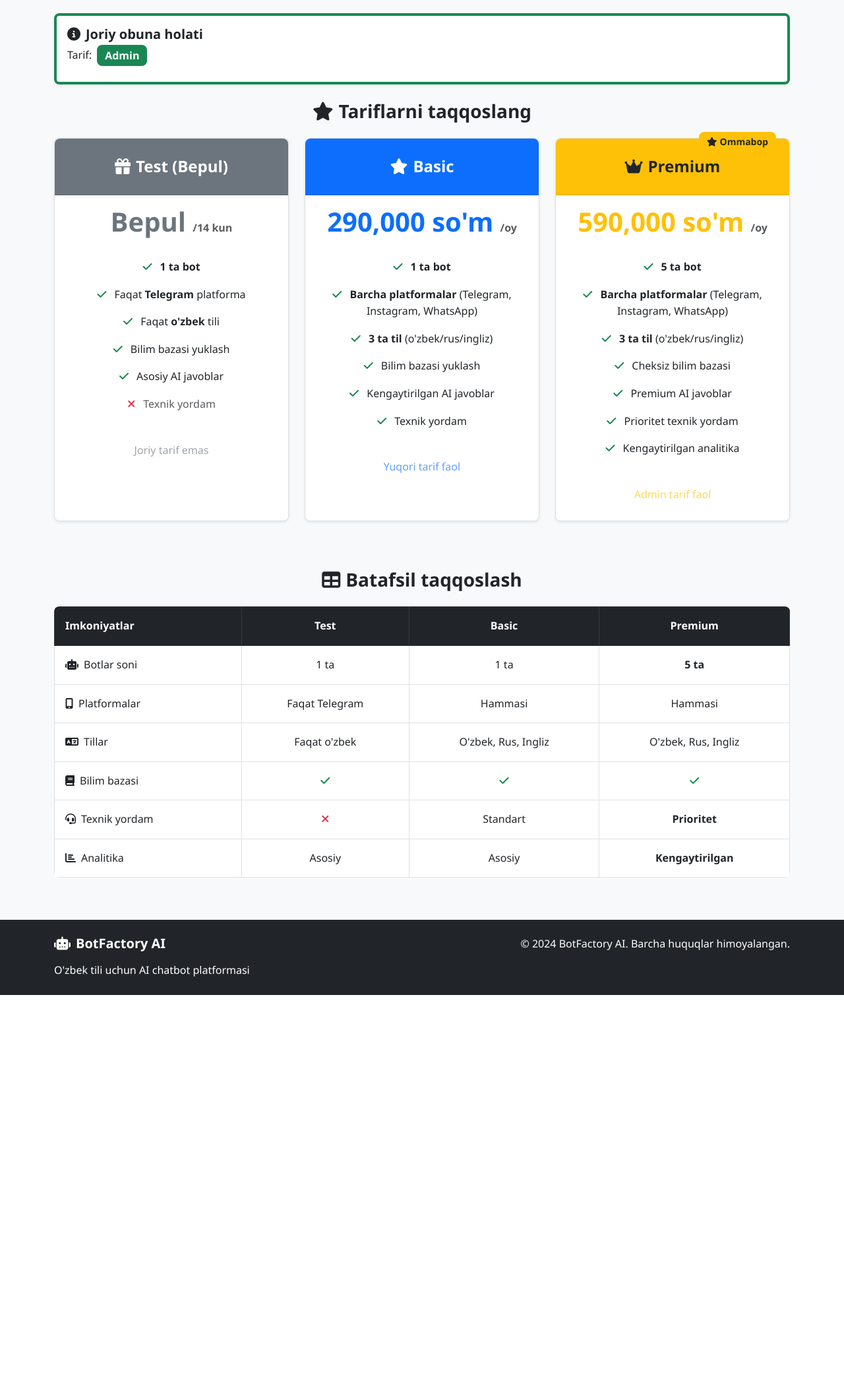
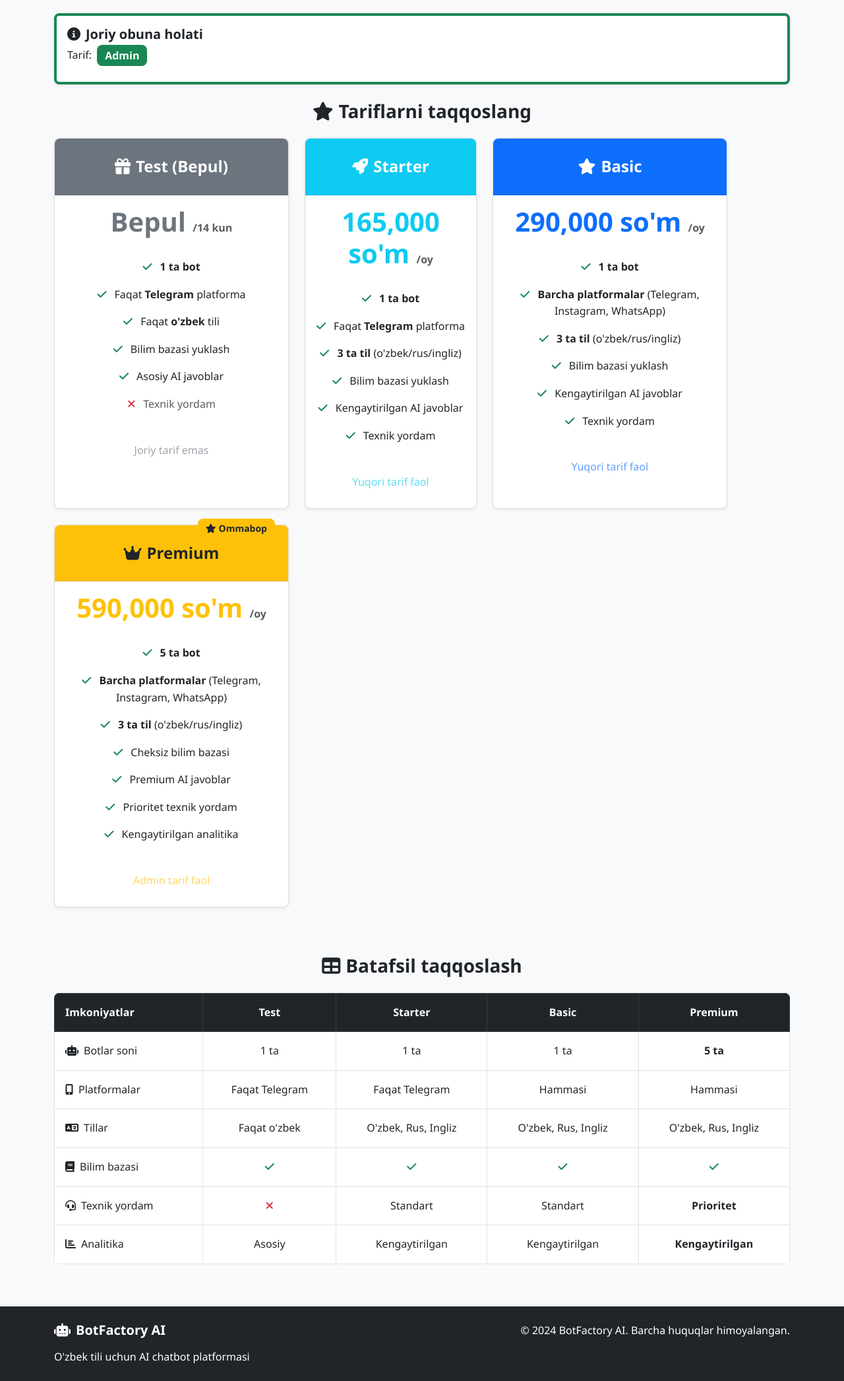
Before and after one commit to listdata001-collab/ChatbotFactory, a Flask app: page /subscription in a window 1280 px wide. Shown: the part 206-2299 px from the top of the page at 66% size. Before the commit the page ends 1714 px from the top, so only its background shows below. Run offline with Flask 3, Linux system fonts and the light colour scheme; a user stored in the database is signed in; some libraries are stand-ins or nearby versions.

Commit message:
Add a new starter subscription plan with expanded language support
Introduce a new 'starter' subscription tier with a price of 165,000 som, offering support for Uzbek, Russian, and English languages, alongside existing features. This update modifies user models, payment processing, Telegram bot language selection, and updates the subscription template to reflect the new plan.

Replit-Commit-Author: Agent
Replit-Commit-Session-Id: 9e5e7670-109a-4328-b14f-acd808485a6d
Replit-Commit-Checkpoint-Type: full_checkpoint
Replit-Commit-Screenshot-Url: https://storage.googleapis.com/screenshot-production-us-central1/602522f7-df36-44d2-a753-893e440199ae/9e5e7670-109a-4328-b14f-acd808485a6d/LDslpw7

```diff
--- a/models.py
+++ b/models.py
@@ -44,7 +44,7 @@ class User(UserMixin, db.Model):
         bot_count = Bot.query.filter_by(user_id=self.id).count()
         if self.subscription_type == 'free' and bot_count >= 1:
             return False
-        elif self.subscription_type == 'basic' and bot_count >= 1:
+        elif self.subscription_type in ['starter', 'basic'] and bot_count >= 1:
             return False
         elif self.subscription_type == 'premium' and bot_count >= 5:
             return False
@@ -53,14 +53,16 @@ class User(UserMixin, db.Model):
     def can_use_language(self, lang: str) -> bool:
         if self.subscription_type in ['free']:
             return lang == 'uz'
-        return lang in ['uz', 'ru', 'en']
+        elif self.subscription_type in ['starter', 'basic', 'premium', 'admin']:
+            return lang in ['uz', 'ru', 'en']
+        return False
 
     def subscription_active(self) -> bool:
         if self.subscription_type in ['admin']:
             return True
         if self.subscription_type == 'free':
             return True
-        if self.subscription_end_date and self.subscription_end_date > datetime.utcnow():
+        if self.subscription_type in ['starter', 'basic', 'premium'] and self.subscription_end_date and self.subscription_end_date > datetime.utcnow():
             return True
         return False
 
--- a/routes.py
+++ b/routes.py
@@ -242,6 +242,7 @@ def process_payment(subscription_type):
     method = request.form.get('method')
 
     amounts = {
+        'starter': 165000,
         'basic': 290000,
         'premium': 590000
     }
@@ -267,7 +268,9 @@ def process_payment(subscription_type):
 
     # Update user subscription
     current_user.subscription_type = subscription_type
-    if subscription_type == 'basic':
+    if subscription_type == 'starter':
+        current_user.subscription_end_date = datetime.utcnow() + timedelta(days=30)
+    elif subscription_type == 'basic':
         current_user.subscription_end_date = datetime.utcnow() + timedelta(days=30)
     elif subscription_type == 'premium':
         current_user.subscription_end_date = datetime.utcnow() + timedelta(days=30)
--- a/templates/subscription.html
+++ b/templates/subscription.html
@@ -16,6 +16,7 @@
     <div class="col-12">
         <div class="card border-start border-4
                     {% if current_user.subscription_type == 'free' %}border-secondary
+                    {% elif current_user.subscription_type == 'starter' %}border-info
                     {% elif current_user.subscription_type == 'basic' %}border-primary
                     {% elif current_user.subscription_type == 'premium' %}border-warning
                     {% else %}border-success{% endif %}">
@@ -29,6 +30,8 @@
                             <span class="me-2">Tarif:</span>
                             {% if current_user.subscription_type == 'free' %}
                                 <span class="badge bg-secondary fs-6">Bepul (Test)</span>
+                            {% elif current_user.subscription_type == 'starter' %}
+                                <span class="badge bg-info fs-6">Starter</span>
                             {% elif current_user.subscription_type == 'basic' %}
                                 <span class="badge bg-primary fs-6">Basic</span>
                             {% elif current_user.subscription_type == 'premium' %}
@@ -122,6 +125,68 @@
                 {% else %}
                 <button class="btn btn-secondary" disabled>
                     <i class="fas fa-star me-2"></i>Faol tarif
+                </button>
+                {% endif %}
+            </div>
+        </div>
+    </div>
+
+    <!-- Starter Plan -->
+    <div class="col-lg-3 mb-4">
+        <div class="card pricing-card h-100 {% if current_user.subscription_type == 'starter' %}border-info border-2{% endif %}">
+            <div class="card-header text-center bg-info text-white">
+                <h4 class="my-2">
+                    <i class="fas fa-rocket me-2"></i>Starter
+                </h4>
+                {% if current_user.subscription_type == 'starter' %}
+                <small class="badge bg-light text-dark">Joriy tarif</small>
+                {% endif %}
+            </div>
+            <div class="card-body text-center">
+                <h2 class="card-title pricing-title text-info">
+                    165,000 so'm
+                    <small class="text-muted fs-6">/oy</small>
+                </h2>
+
+                <ul class="list-unstyled mt-4 mb-4">
+                    <li class="py-2">
+                        <i class="fas fa-check text-success me-2"></i>
+                        <strong>1 ta bot</strong>
+                    </li>
+                    <li class="py-2">
+                        <i class="fas fa-check text-success me-2"></i>
+                        Faqat <strong>Telegram</strong> platforma
+                    </li>
+                    <li class="py-2">
+                        <i class="fas fa-check text-success me-2"></i>
+                        <strong>3 ta til</strong> (o'zbek/rus/ingliz)
+                    </li>
+                    <li class="py-2">
+                        <i class="fas fa-check text-success me-2"></i>
+                        Bilim bazasi yuklash
+                    </li>
+                    <li class="py-2">
+                        <i class="fas fa-check text-success me-2"></i>
+                        Kengaytirilgan AI javoblar
+                    </li>
+                    <li class="py-2">
+                        <i class="fas fa-check text-success me-2"></i>
+                        Texnik yordam
+                    </li>
+                </ul>
+
+                {% if current_user.subscription_type == 'starter' %}
+                <button class="btn btn-info" disabled>
+                    <i class="fas fa-rocket me-2"></i>Faol tarif
+                </button>
+                {% elif current_user.subscription_type in ['basic', 'premium', 'admin'] %}
+                <button class="btn btn-outline-info" disabled>
+                    Yuqori tarif faol
+                </button>
+                {% else %}
+                <button class="btn btn-info btn-lg w-100" data-bs-toggle="modal" data-bs-target="#paymentModal"
+                        data-subscription="starter" data-amount="165000">
+                    <i class="fas fa-rocket me-2"></i>Starter ga o'tish
                 </button>
                 {% endif %}
             </div>
@@ -276,6 +341,7 @@
                     <tr>
                         <th>Imkoniyatlar</th>
                         <th class="text-center">Test</th>
+                        <th class="text-center">Starter</th>
                         <th class="text-center">Basic</th>
                         <th class="text-center">Premium</th>
                     </tr>
@@ -285,10 +351,12 @@
                         <td><i class="fas fa-robot me-2"></i>Botlar soni</td>
                         <td class="text-center">1 ta</td>
                         <td class="text-center">1 ta</td>
+                        <td class="text-center">1 ta</td>
                         <td class="text-center"><strong>5 ta</strong></td>
                     </tr>
                     <tr>
                         <td><i class="fas fa-mobile-alt me-2"></i>Platformalar</td>
+                        <td class="text-center">Faqat Telegram</td>
                         <td class="text-center">Faqat Telegram</td>
                         <td class="text-center">Hammasi</td>
                         <td class="text-center">Hammasi</td>
@@ -298,9 +366,11 @@
                         <td class="text-center">Faqat o'zbek</td>
                         <td class="text-center">O'zbek, Rus, Ingliz</td>
                         <td class="text-center">O'zbek, Rus, Ingliz</td>
+                        <td class="text-center">O'zbek, Rus, Ingliz</td>
                     </tr>
                     <tr>
                         <td><i class="fas fa-book me-2"></i>Bilim bazasi</td>
+                        <td class="text-center"><i class="fas fa-check text-success"></i></td>
                         <td class="text-center"><i class="fas fa-check text-success"></i></td>
                         <td class="text-center"><i class="fas fa-check text-success"></i></td>
                         <td class="text-center"><i class="fas fa-check text-success"></i></td>
@@ -309,12 +379,14 @@
                         <td><i class="fas fa-headset me-2"></i>Texnik yordam</td>
                         <td class="text-center"><i class="fas fa-times text-danger"></i></td>
                         <td class="text-center">Standart</td>
+                        <td class="text-center">Standart</td>
                         <td class="text-center"><strong>Prioritet</strong></td>
                     </tr>
                     <tr>
                         <td><i class="fas fa-chart-bar me-2"></i>Analitika</td>
                         <td class="text-center">Asosiy</td>
-                        <td class="text-center">Asosiy</td>
+                        <td class="text-center">Kengaytirilgan</td>
+                        <td class="text-center">Kengaytirilgan</td>
                         <td class="text-center"><strong>Kengaytirilgan</strong></td>
                     </tr>
                 </tbody>
@@ -406,6 +478,7 @@ document.addEventListener('DOMContentLoaded', function() {
 
         // Update payment details
         const subscriptionNames = {
+            'starter': 'Starter',
             'basic': 'Basic',
             'premium': 'Premium'
         };
```
Also changed, not shown: telegram_bot.py (+9 -8 lines).
